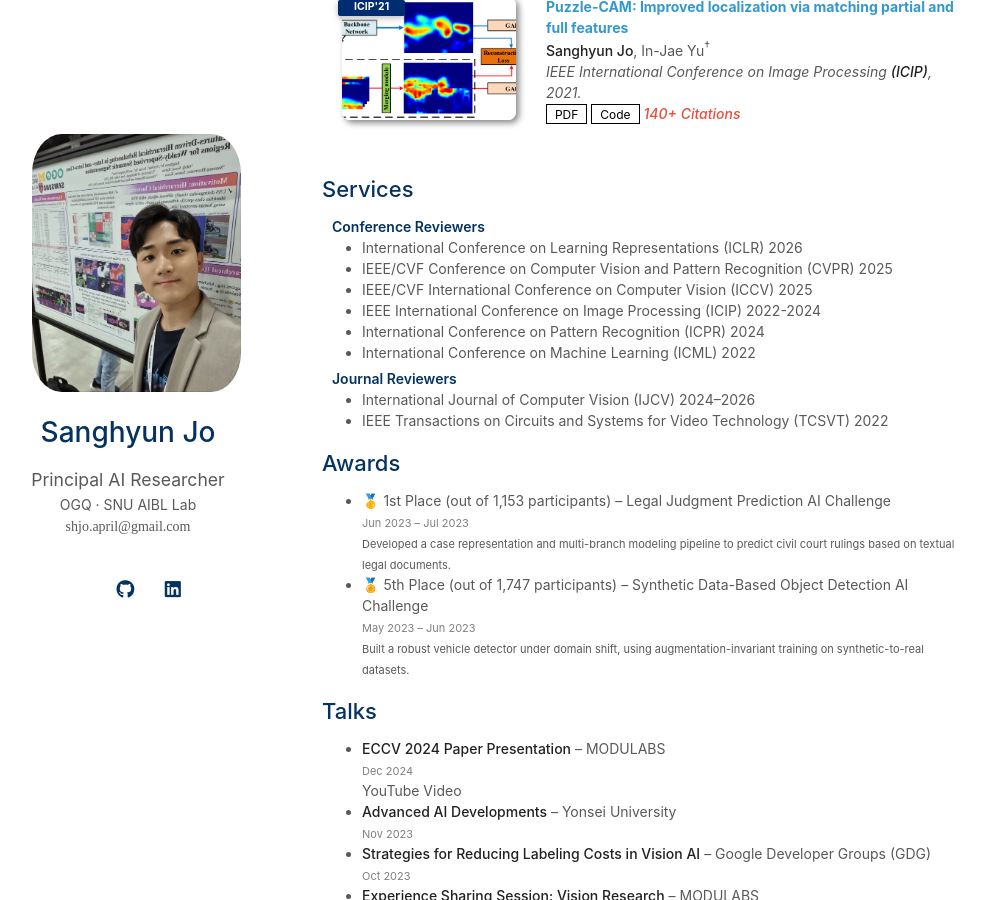
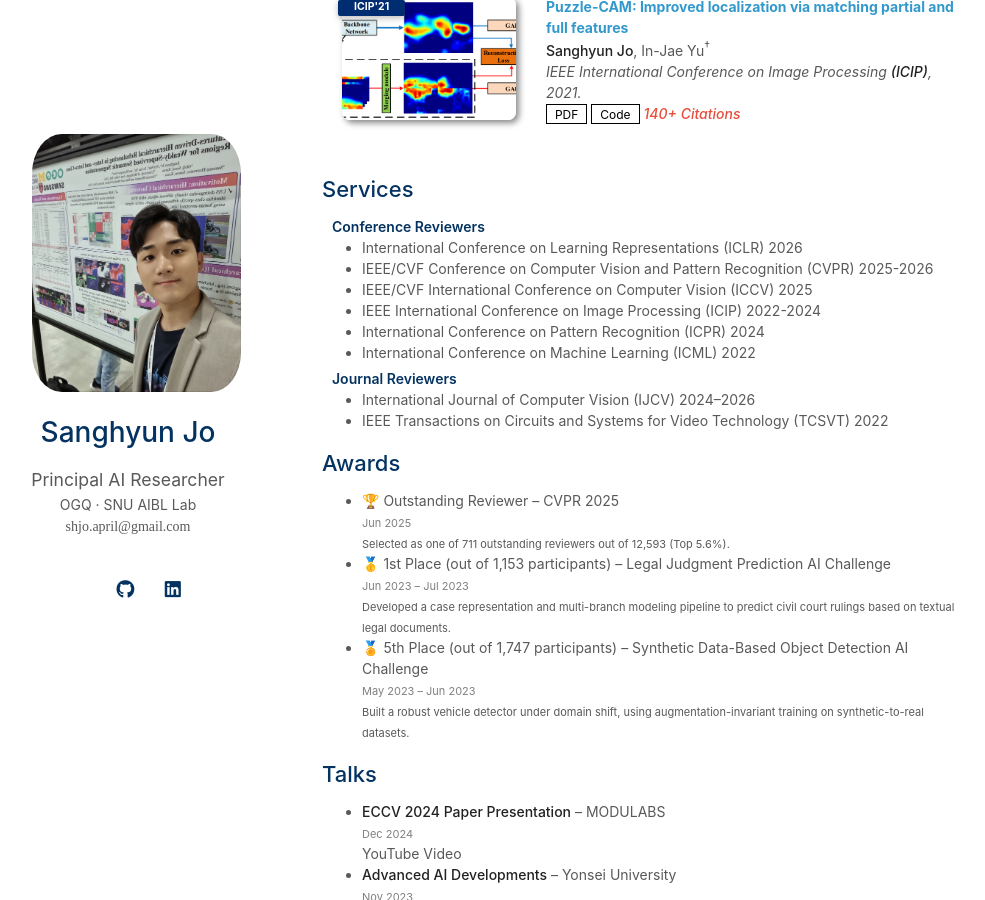
Before and after one commit to shjo-april/shjo-april.github.io, a Jekyll site: the page built from index.md, in a window 1280 px wide and 900 px high, scrolled down 2279 px. Shown: the whole window, without its empty margins (148-1133 px from the left). Built offline with Jekyll 4.4.1, drawn with Linux system fonts in a browser that asks for light colours; a style sheet for code colours, icons or effects is not loaded; our own code applies the rules of GitHub Pages for plain Markdown files.

Commit message:
update services and awards

```diff
--- a/_includes/awards.md
+++ b/_includes/awards.md
@@ -1,6 +1,13 @@
 ## Awards
 
 <ul style="margin:0 0 20px;">
+  <li>
+    <a href="https://cvpr.thecvf.com/Conferences/2025" target="_blank"><autocolor>
+      🏆 Outstanding Reviewer – CVPR 2025
+    </autocolor></a><br>
+    <small style="color:gray;">Jun 2025</small><br>
+    <small>Selected as one of 711 outstanding reviewers out of 12,593 (Top 5.6%).</small>
+  </li>
   <li>
     <a href="https://dacon.io/competitions/official/236112/leaderboard"><autocolor>
       🥇 1st Place (out of 1,153 participants) – Legal Judgment Prediction AI Challenge
--- a/_includes/services.md
+++ b/_includes/services.md
@@ -4,7 +4,7 @@
 
 <ul style="margin:0 0 5px;">
   <li><a href="https://iclr.cc/Conferences/2026/"><autocolor>International Conference on Learning Representations (ICLR) 2026</autocolor></a></li>
-  <li><a href="https://cvpr2025.thecvf.com/"><autocolor>IEEE/CVF Conference on Computer Vision and Pattern Recognition (CVPR) 2025</autocolor></a></li>
+  <li><a href="https://cvpr2025.thecvf.com/"><autocolor>IEEE/CVF Conference on Computer Vision and Pattern Recognition (CVPR) 2025-2026</autocolor></a></li>
   <li><a href="https://iccv2025.thecvf.com/"><autocolor>IEEE/CVF International Conference on Computer Vision (ICCV) 2025</autocolor></a></li>
   <li><a href="https://2024.ieeeicip.org/"><autocolor>IEEE International Conference on Image Processing (ICIP) 2022-2024</autocolor></a></li>
   <li><a href="https://www.icpr2024.org/"><autocolor>International Conference on Pattern Recognition (ICPR) 2024</autocolor></a></li>
```
